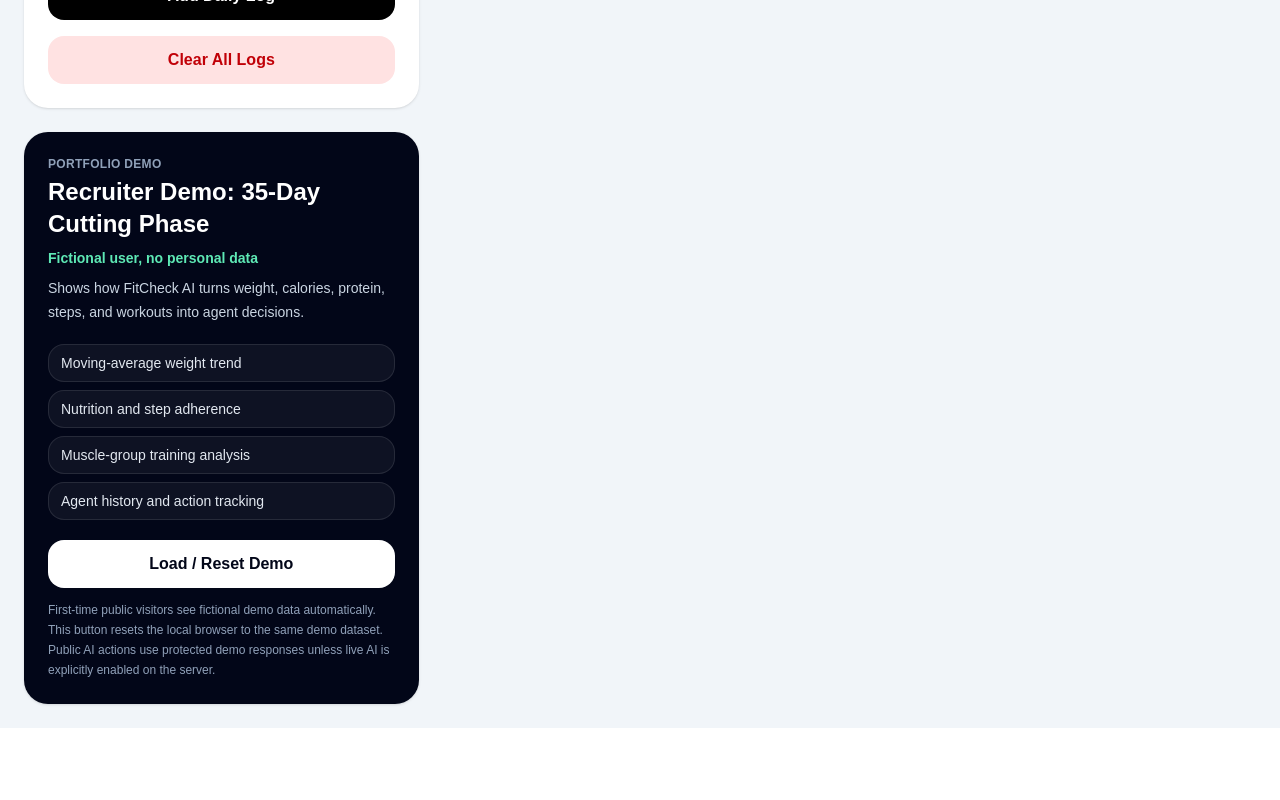
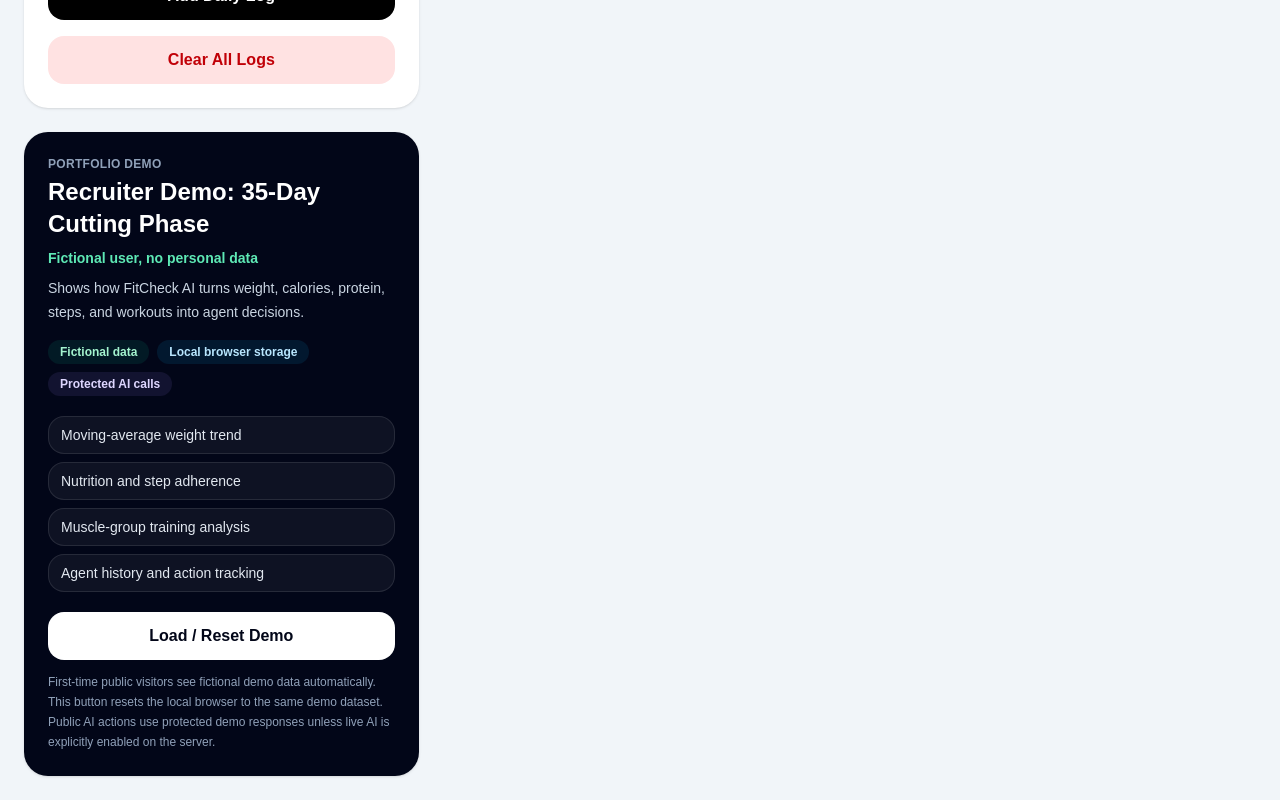
Before and after one commit to ayushs36/fitcheck-ai, a Next.js app: page / in a window 1280 px wide. Shown: the part 2044-2844 px from the top of the page. Before the commit the page ends 2772 px from the top, so only its background shows below. Built offline with nearby package versions, Linux system fonts and the light colour scheme.

Commit message:
Refresh portfolio README

```diff
--- a/components/DemoModeCard.tsx
+++ b/components/DemoModeCard.tsx
@@ -13,6 +13,18 @@ export function DemoModeCard({ loadDemoData }: { loadDemoData: () => void }) {
       <p className="mt-2 text-sm leading-6 text-slate-300">
         {demoScenario.summary}
       </p>
+
+      <div className="mt-4 flex flex-wrap gap-2">
+        <span className="rounded-full bg-emerald-400/10 px-3 py-1 text-xs font-semibold text-emerald-200">
+          Fictional data
+        </span>
+        <span className="rounded-full bg-sky-400/10 px-3 py-1 text-xs font-semibold text-sky-200">
+          Local browser storage
+        </span>
+        <span className="rounded-full bg-violet-400/10 px-3 py-1 text-xs font-semibold text-violet-200">
+          Protected AI calls
+        </span>
+      </div>
 
       <div className="mt-5 grid gap-2">
         {demoScenario.highlights.map((highlight) => (
```
Also changed, not shown: 1 other file (tests, documents, lock files or other folders).
